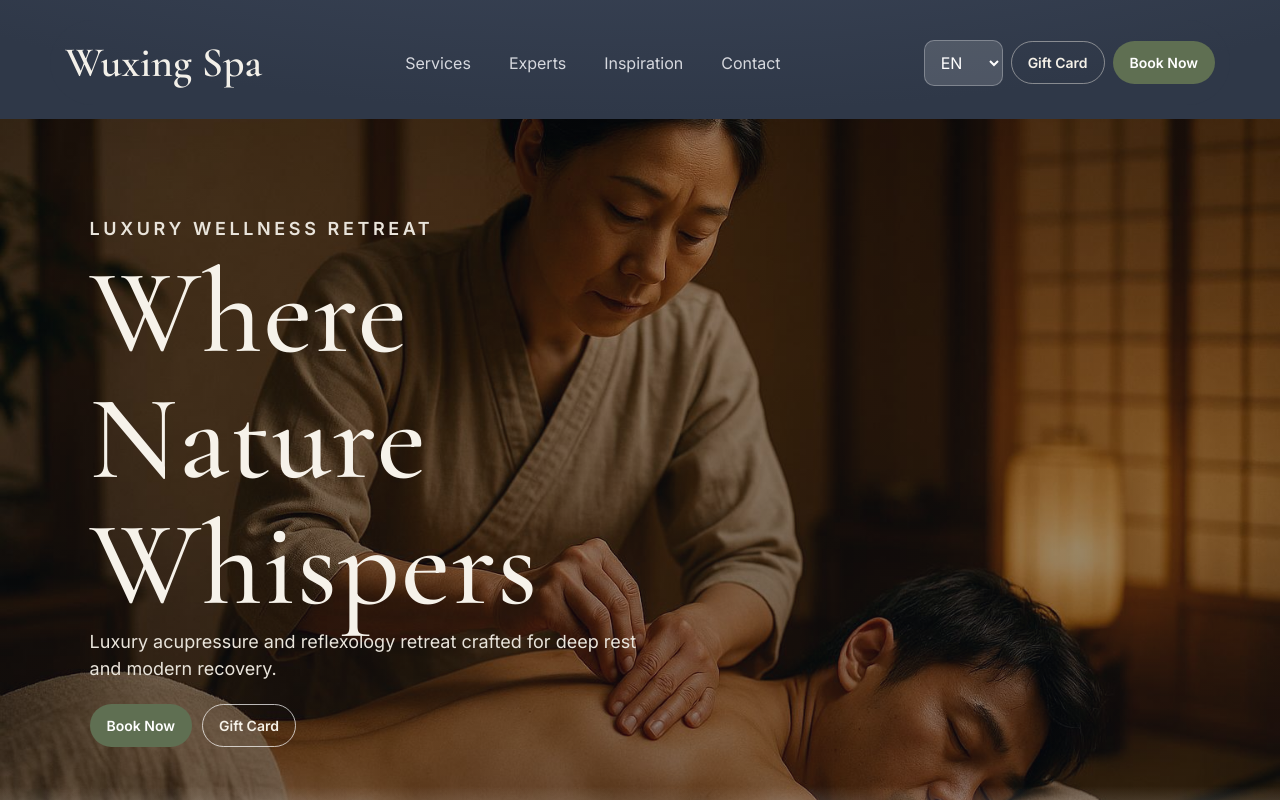
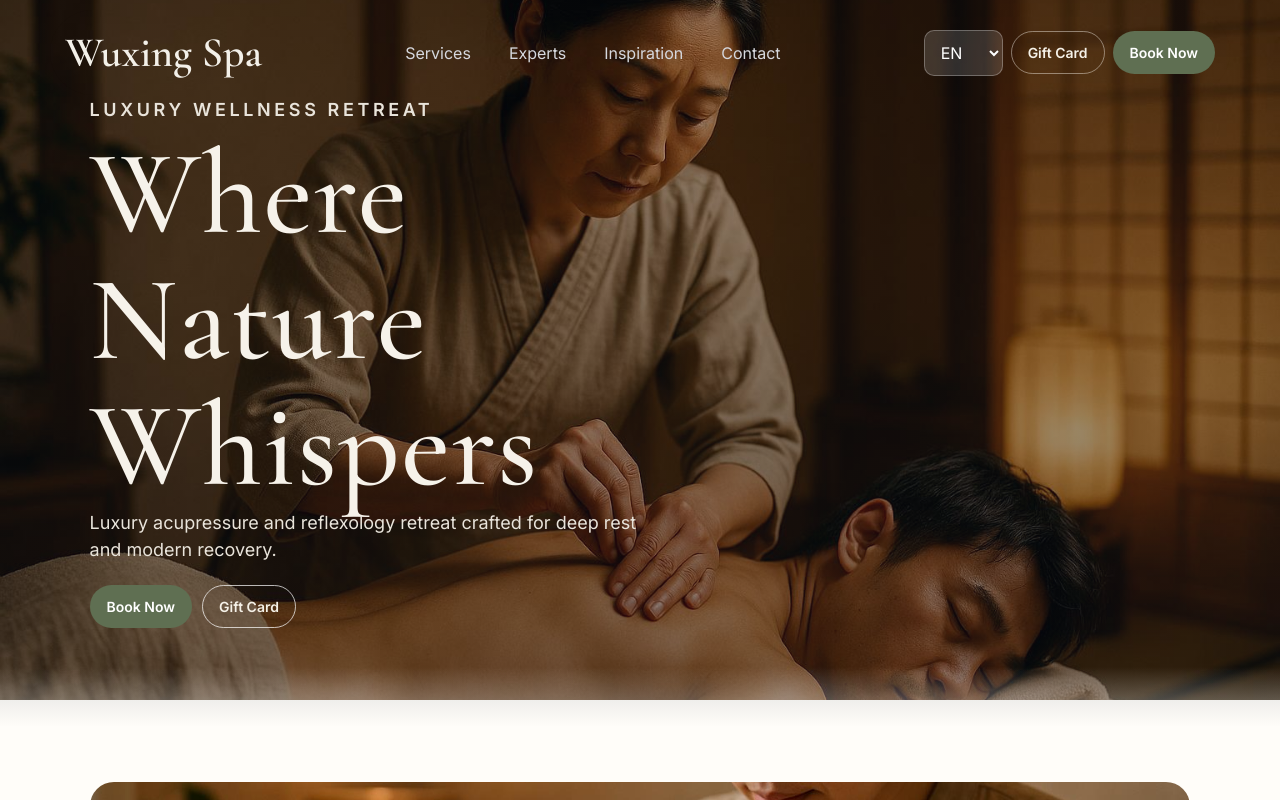
Before and after one commit to plantain-tech/wuxing-spa, a Next.js app: page / in a window 1280 px wide. Shown: the top 800 px of the page. Built offline with nearby package versions, Linux system fonts and the light colour scheme.

Commit message:
style: extend hero image behind top menu by overlaying fixed nav on hero

```diff
--- a/src/app/globals.css
+++ b/src/app/globals.css
@@ -33,13 +33,16 @@ h1, h2, h3, h4 {
 }
 
 .site-shell { padding: 20px 0 40px; }
+.home-shell { padding-top: 0; }
 .frame { width: 100%; margin: 0; }
 
 .topbar {
-  position: sticky;
+  position: fixed;
   top: 10px;
+  left: 0;
+  right: 0;
   z-index: 90;
-  margin-bottom: 14px;
+  margin-bottom: 0;
 }
 .nav-row {
   width: min(1180px, 94%);
@@ -163,7 +166,7 @@ nav a:hover::after { transform: scaleX(1); }
 }
 
 .hero-panel {
-  margin-top: 10px;
+  margin-top: 0;
   background: linear-gradient(180deg, #404a60, #323b4b);
   color: #f6f2ea;
   min-height: 600px;
--- a/src/app/page.tsx
+++ b/src/app/page.tsx
@@ -70,7 +70,7 @@ export default function Home() {
   }, []);
 
   return (
-    <main className="site-shell">
+    <main className="site-shell home-shell">
       <header className={`topbar ${scrolled ? "scrolled" : ""}`}>
         <div className="frame nav-row">
           <div className="logo">Wuxing Spa</div>
```
